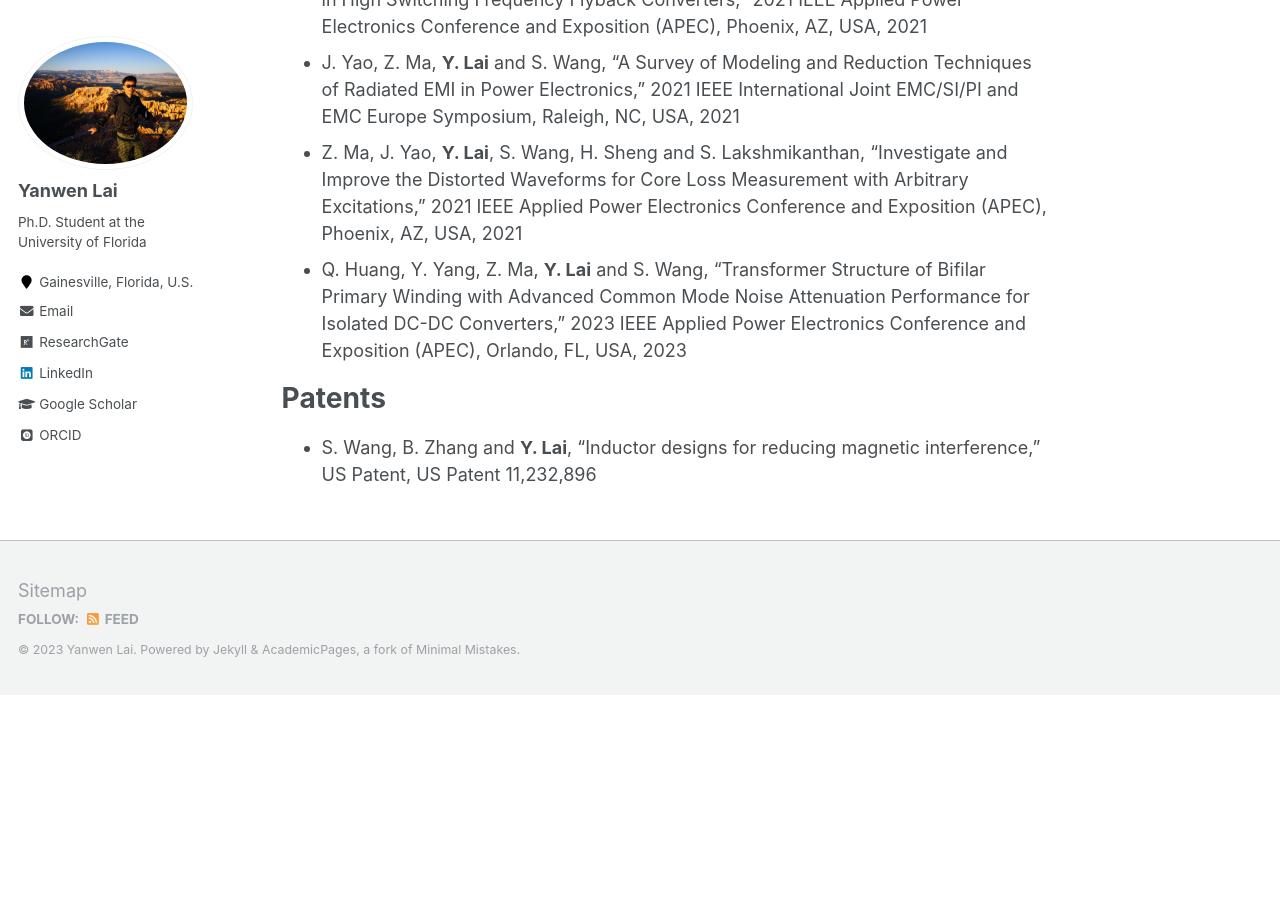
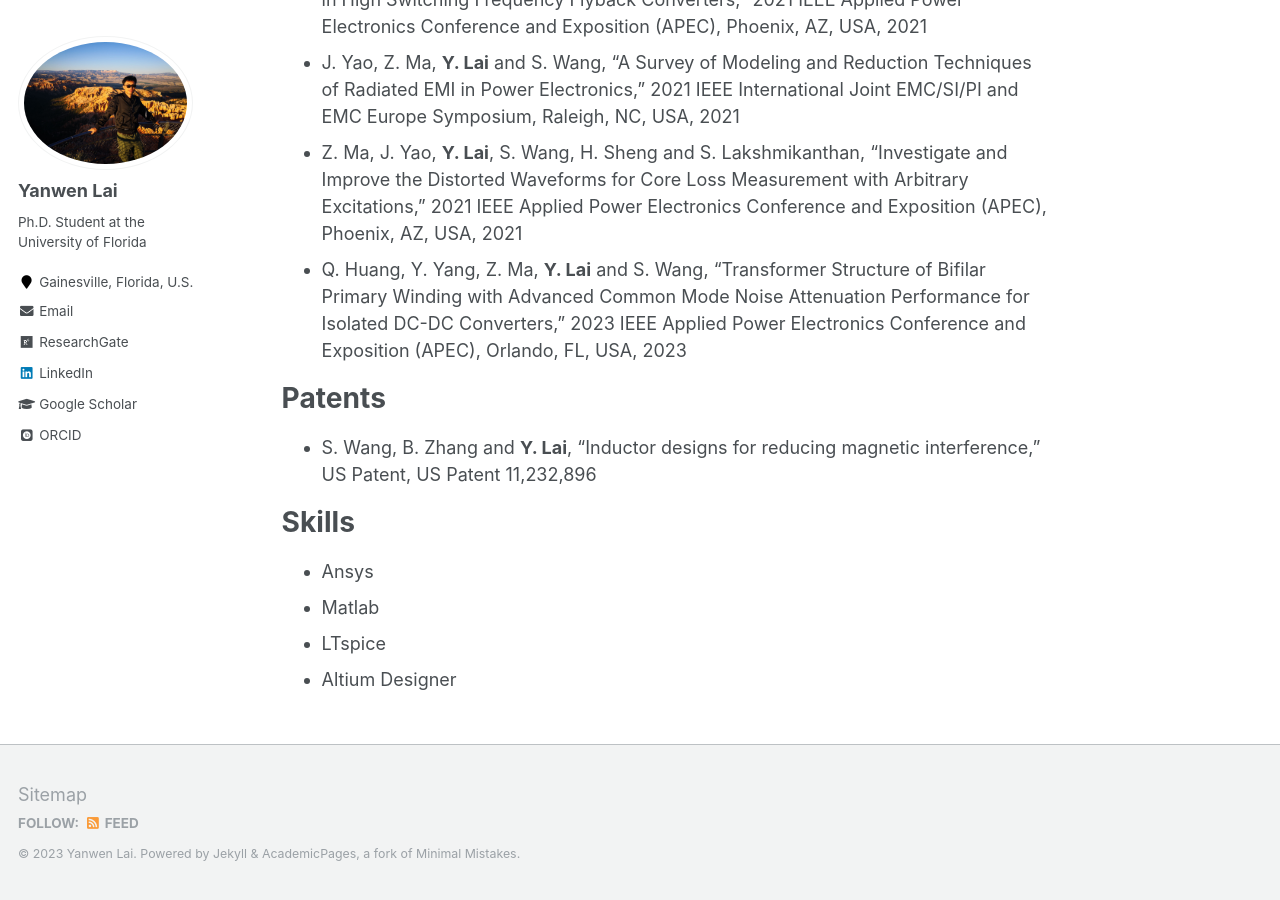
Before and after one commit to slionnnnnn/yanwenlai, a Jekyll site: the page built from _pages/about.md, in a window 1280 px wide and 900 px high, scrolled down 1533 px. Built offline with Jekyll 4.4.1, drawn with Linux system fonts in a browser that asks for light colours; some web fonts are replaced; before the commit the page ends 2228 px from its top, so only the background shows below that.

Commit message:
Update about.md

```diff
--- a/_pages/about.md
+++ b/_pages/about.md
@@ -47,3 +47,12 @@ Patents
 ======
 
 * S. Wang, B. Zhang and __Y. Lai__, “Inductor designs for reducing magnetic interference,” US Patent, US Patent 11,232,896
+
+
+Skills
+======
+
+* Ansys
+* Matlab
+* LTspice
+* Altium Designer
```
